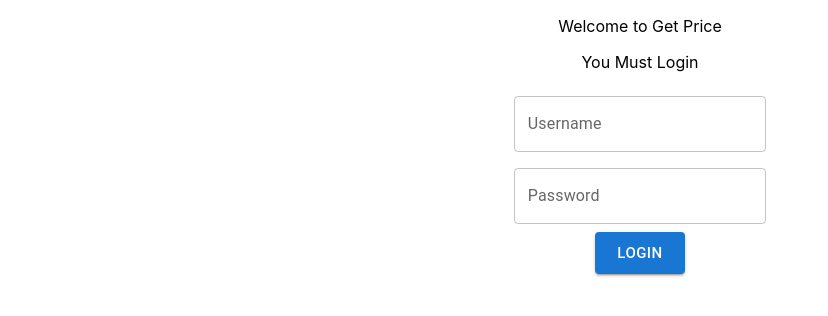
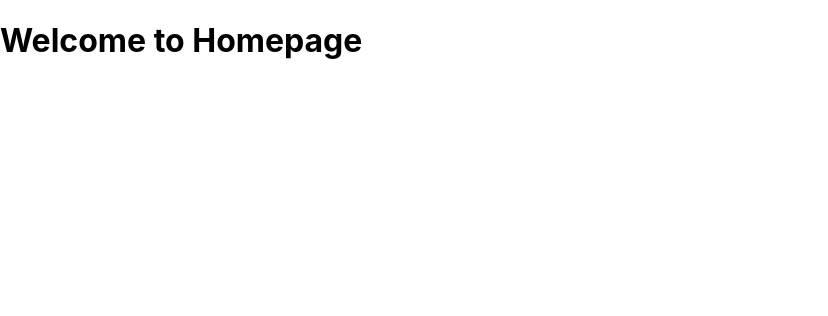
Before and after one commit to ainurrahms/dot-fe-test, a React (Create React App) app: page /homepage in a window 1280 px wide. Shown: the top 316 px of the page, without its empty margins (0-828 px from the left). Built offline with nearby package versions, Linux system fonts and the light colour scheme.

Commit message:
setup routing

```diff
--- a/package.json
+++ b/package.json
@@ -14,6 +14,7 @@
     "prettier": "^2.6.1",
     "react": "^17.0.2",
     "react-dom": "^17.0.2",
+    "react-router-dom": "^6.2.2",
     "react-scripts": "5.0.0",
     "web-vitals": "^2.1.4"
   },
--- a/public/index.html
+++ b/public/index.html
@@ -9,7 +9,6 @@
       name="description"
       content="Web site created using create-react-app"
     />
-    <link rel="apple-touch-icon" href="%PUBLIC_URL%/logo192.png" />
     <!--
       manifest.json provides metadata used when your web app is installed on a
       user's mobile device or desktop. See https://developers.google.com/web/fundamentals/web-app-manifest/
--- a/src/App.js
+++ b/src/App.js
@@ -1,20 +1,16 @@
 import './App.css';
-import Button from './components/Button';
-import TextField from './components/TextField';
+import { BrowserRouter as Router, Route, Routes } from 'react-router-dom';
+import Login from './pages/Login';
+import { Homepage } from './pages/Homepage';
 
 function App() {
   return (
-    <div className="App">
-      <header>
-        <p>Welcome to Get Price</p>
-        <p>You Must Login</p>
-        <div>
-          <TextField id="outlined-basic" label="Username" />
-          <TextField id="outlined-basic" label="Password" />
-          <Button variant="contained" text="login" />
-        </div>
-      </header>
-    </div>
+    <Router>
+      <Routes>
+        <Route path="/" element={<Login />} />
+        <Route path="/homepage" element={<Homepage />} />
+      </Routes>
+    </Router>
   );
 }
 
--- a/src/components/Button.jsx
+++ b/src/components/Button.jsx
@@ -2,12 +2,10 @@ import * as React from 'react';
 import Box from '@mui/material/Box';
 import Button from '@mui/material/Button';
 import PropTypes from 'prop-types';
-// import { sizing } from '@mui/system';
-
 export default function Buttons(props) {
   return (
     <Box>
-      <Button size="large" variant={props.variant}>
+      <Button onClick={props.onClick} size="large" variant={props.variant}>
         {props.text}
       </Button>
     </Box>
@@ -16,5 +14,6 @@ export default function Buttons(props) {
 
 Buttons.propTypes = {
   variant: PropTypes.string.isRequired,
-  text: PropTypes.string.isRequired
+  text: PropTypes.string.isRequired,
+  onClick: PropTypes.func.isRequired
 };
--- /dev/null
+++ b/src/pages/Homepage.jsx
@@ -0,0 +1,5 @@
+import React from 'react';
+
+export function Homepage() {
+  return <h1>Welcome to Homepage</h1>;
+}
--- /dev/null
+++ b/src/pages/Login.jsx
@@ -0,0 +1,27 @@
+import React from 'react';
+import Button from '../components/Button';
+import TextField from '../components/TextField';
+import { useNavigate } from 'react-router-dom';
+
+export default function Login() {
+  let navigate = useNavigate();
+
+  return (
+    <div className="App">
+      <header>
+        <p>Welcome to Get Price</p>
+        <div>
+          <TextField id="outlined-basic" label="Username" />
+          <TextField id="outlined-basic" label="Password" />
+          <Button
+            onClick={() => {
+              navigate('/homepage');
+            }}
+            variant="contained"
+            text="login"
+          />
+        </div>
+      </header>
+    </div>
+  );
+}
```
Also changed, not shown: public/manifest.json, 1 other file (tests, documents, lock files or other folders).
